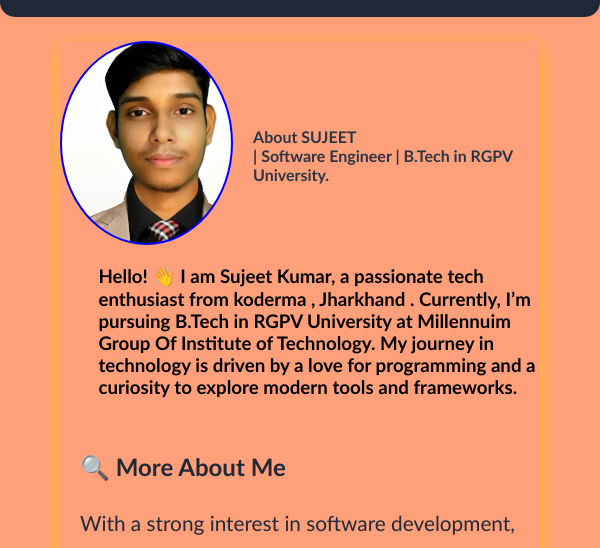
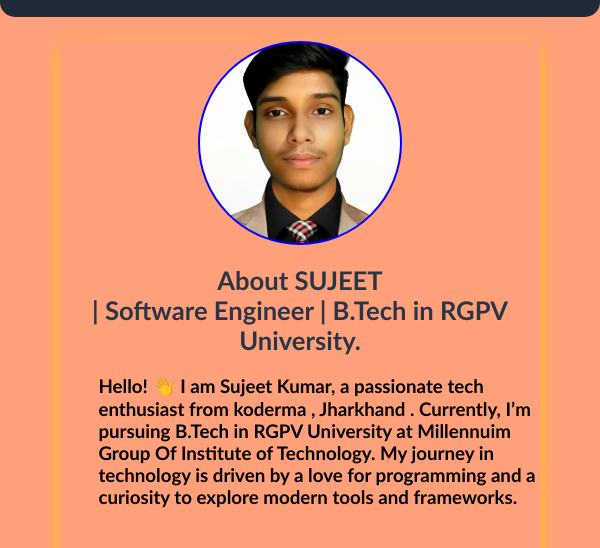
Before and after one commit to SUJEET123558/about_page, a plain HTML site: page index.html in a window 600 px wide. Shown: the part 140-688 px from the top of the page. Drawn offline with Linux system fonts and the light colour scheme.

Commit message:
Update style.css.css

```diff
--- a/style.css.css
+++ b/style.css.css
@@ -151,14 +151,24 @@ body {
     body {
         background-color: lightsalmon;
     }
-       .part3 {
+    .part3 {
         height: 200px;
         width: 200px;
     }
+       .main_section {
+        display: flex;
+        flex-direction: column;
+        justify-content: space-around;
+        align-items: center;
+        text-align: center;
+    }
     .part4{
-        font-size: .5rem;
+        font-size: 0.8rem;
+        display: flex;
+        justify-content: center;
+        text-align: center;
+        margin-top: 0;
     }
-
 }
 
 /* Small phone layout */
@@ -202,22 +212,22 @@ body {
         color: black;
         font-weight: bold;
     }
-
-    .main_section {
+    .part3 {
+        height: 200px;
+        width: 200px;
+    }
+       .main_section {
         display: flex;
         flex-direction: column;
         justify-content: space-around;
         align-items: center;
         text-align: center;
     }
-
-    .part3 {
-        height: 200px;
-        width: 200px;
-    }
     .part4{
         font-size: 0.8rem;
+        display: flex;
+        justify-content: center;
+        text-align: center;
+        margin-top: 0;
     }
-
-
 }
```
